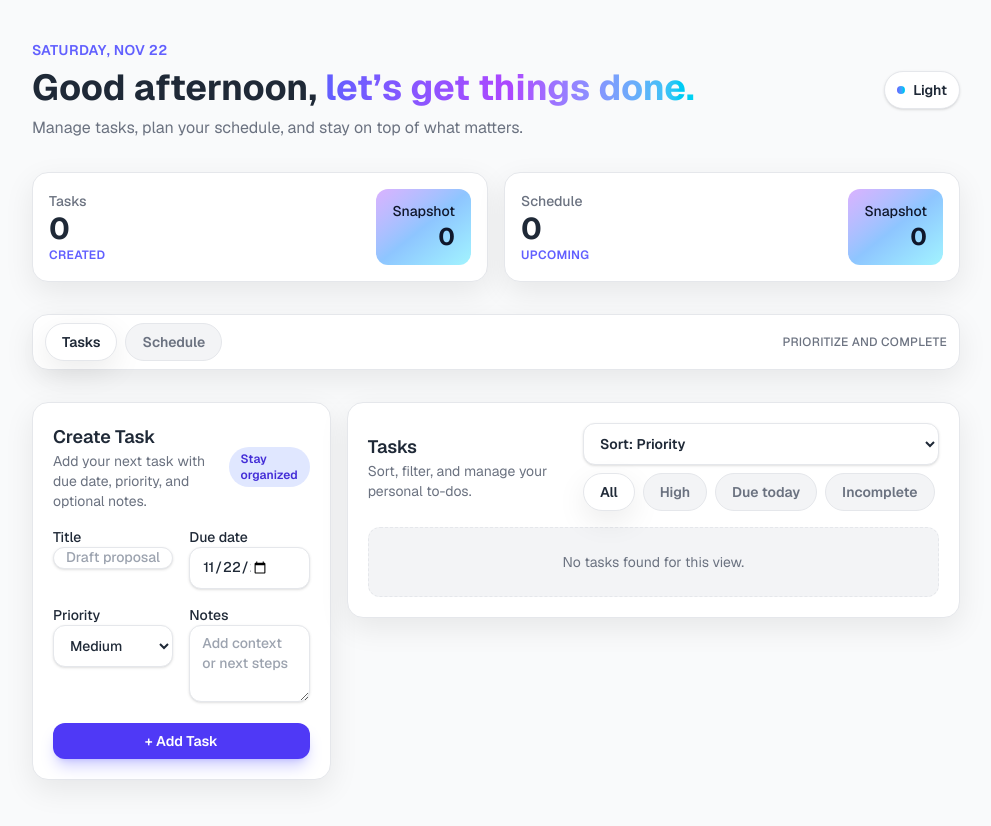
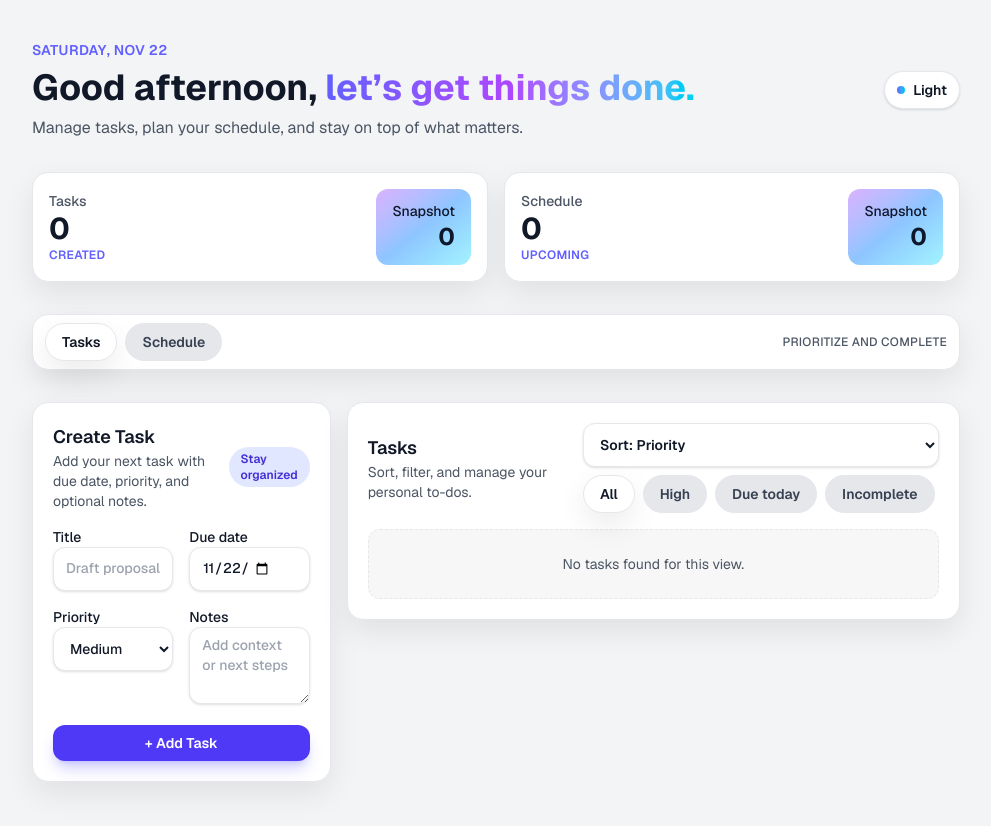
Before and after one commit to bbg-96/logme, a Next.js app: page / in a window 1280 px wide. Shown: the top 826 px of the page, without its empty margins (144-1135 px from the left). Built offline with nearby package versions, Linux system fonts and the light colour scheme.

Commit message:
Polish themes and input styling

```diff
--- a/app/globals.css
+++ b/app/globals.css
@@ -13,36 +13,52 @@
 */
 :root {
   color-scheme: light;
-  --bg: #f9fafb;
-  --card: #ffffff;
-  --card-muted: #f3f4f6;
-  --text: #1f2937;
-  --text-muted: #6b7280;
-  --muted: #9ca3af;
-  --border: #e5e7eb;
-  --shadow-soft: 0 10px 30px rgba(0, 0, 0, 0.08);
-  --shadow-strong: 0 12px 32px rgba(0, 0, 0, 0.12);
-  --input: #ffffff;
-  --tab-inactive: #f3f4f6;
-  --tab-active: #ffffff;
+  --color-bg-page: #f3f4f6;
+  --color-bg-card: #ffffff;
+  --color-bg-subtle: #f7f7f8;
+  --color-text-primary: #111827;
+  --color-text-muted: #4b5563;
+  --color-text-placeholder: #9ca3af;
+  --color-border-subtle: #e5e7eb;
+  --color-shadow-soft: 0 12px 30px rgba(0, 0, 0, 0.08);
+  --color-shadow-strong: 0 14px 36px rgba(0, 0, 0, 0.12);
+  --color-input: #ffffff;
+  --color-tab-inactive: #e5e7eb;
+  --color-tab-active: #ffffff;
+  --color-tab-text: #374151;
+  --color-badge-high-bg: #fee2e2;
+  --color-badge-high-text: #dc2626;
+  --color-badge-medium-bg: #fef9c3;
+  --color-badge-medium-text: #b45309;
+  --color-badge-low-bg: #dcfce7;
+  --color-badge-low-text: #15803d;
+  --color-list-surface: #f9fafb;
 }
 
 :root.dark,
 [data-theme="dark"] {
   /* Dark palette is isolated so light tokens never leak */
   color-scheme: dark;
-  --bg: #0d0d10;
-  --card: #0f1117;
-  --card-muted: #1f2937;
-  --text: #f9fafb;
-  --text-muted: #a1a1aa;
-  --muted: #71717a;
-  --border: #2a2a2d;
-  --shadow-soft: 0 10px 30px rgba(0, 0, 0, 0.45);
-  --shadow-strong: 0 12px 32px rgba(0, 0, 0, 0.6);
-  --input: #0f1117;
-  --tab-inactive: #1f2937;
-  --tab-active: #374151;
+  --color-bg-page: #0d0d10;
+  --color-bg-card: #0f1117;
+  --color-bg-subtle: #171a22;
+  --color-text-primary: #f9fafb;
+  --color-text-muted: #a1a1aa;
+  --color-text-placeholder: #71717a;
+  --color-border-subtle: #2a2a2d;
+  --color-shadow-soft: 0 12px 30px rgba(0, 0, 0, 0.45);
+  --color-shadow-strong: 0 14px 36px rgba(0, 0, 0, 0.6);
+  --color-input: #0f1117;
+  --color-tab-inactive: #1f2937;
+  --color-tab-active: #171923;
+  --color-tab-text: #e5e7eb;
+  --color-badge-high-bg: #7f1d1d;
+  --color-badge-high-text: #fecdd3;
+  --color-badge-medium-bg: #78350f;
+  --color-badge-medium-text: #fcd34d;
+  --color-badge-low-bg: #064e3b;
+  --color-badge-low-text: #bbf7d0;
+  --color-list-surface: #11131b;
 }
 
 * {
@@ -52,31 +68,31 @@
 body {
   font-family: var(--font-geist-sans), system-ui, -apple-system, "Segoe UI", sans-serif;
   min-height: 100vh;
-  background-color: var(--bg);
-  color: var(--text);
+  background-color: var(--color-bg-page);
+  color: var(--color-text-primary);
   transition: background-color 200ms ease, color 200ms ease;
 }
 
 /* Card shell used across dashboard containers */
 .card-surface {
-  background-color: var(--card);
-  border: 1px solid var(--border);
+  background-color: var(--color-bg-card);
+  border: 1px solid var(--color-border-subtle);
   border-radius: 1rem;
-  box-shadow: var(--shadow-soft);
+  box-shadow: var(--color-shadow-soft);
 }
 
 /* Shared tab styling keeps layout consistent while colors come from tokens */
 .tab-button {
   @apply relative inline-flex items-center gap-2 rounded-full px-4 py-2 text-sm font-semibold transition focus-visible:ring-2 focus-visible:ring-indigo-500;
-  color: var(--text-muted);
-  background-color: var(--tab-inactive);
-  border: 1px solid var(--border);
+  color: var(--color-tab-text);
+  background-color: var(--color-tab-inactive);
+  border: 1px solid var(--color-border-subtle);
 }
 
 .tab-button.is-active {
-  color: var(--text);
-  background-color: var(--tab-active);
-  box-shadow: var(--shadow-soft);
+  color: var(--color-text-primary);
+  background-color: var(--color-tab-active);
+  box-shadow: var(--color-shadow-soft);
 }
 
 /* Input primitives stay visually identical aside from color tokens */
@@ -87,17 +103,17 @@ input[type="text"],
 input[type="date"],
 input[type="time"] {
   @apply box-border w-full rounded-xl border text-[14px] leading-[1.4] shadow-sm transition focus:outline-none focus:ring-2 focus:ring-indigo-500/70;
-  background-color: var(--input);
-  border-color: var(--border);
-  color: var(--text);
+  background-color: var(--color-input);
+  border-color: var(--color-border-subtle);
+  color: var(--color-text-primary);
   padding-left: 0.75rem;
   padding-right: 0.75rem;
+  min-height: 44px;
 }
 
 textarea,
 select,
 input[type="text"] {
-  min-height: 42px;
   padding-top: 0.5rem;
   padding-bottom: 0.5rem;
 }
@@ -108,20 +124,48 @@ input[type="text"] {
 */
 input[type="date"],
 input[type="time"] {
-  height: 42px;
-  font-size: 14px;
-  line-height: 1.4;
-  padding-top: 0.25rem;
-  padding-bottom: 0.25rem;
-  padding-right: 2.5rem;
   appearance: none;
+  -webkit-appearance: none;
+  font-size: 14px !important;
+  line-height: 1.4 !important;
+  height: 44px !important;
+  min-height: 44px !important;
+  padding: 0 0.75rem !important;
+  padding-right: 2.5rem !important;
   background-position: right 0.75rem center;
   background-repeat: no-repeat;
 }
 
+input[type="date"]::-webkit-date-and-time-value,
+input[type="time"]::-webkit-date-and-time-value {
+  min-height: 44px;
+  padding: 4px 0;
+}
+
+::-webkit-calendar-picker-indicator {
+  padding: 0 !important;
+  margin-left: 6px !important;
+}
+
 input::placeholder,
 textarea::placeholder {
-  color: var(--muted);
+  color: var(--color-text-placeholder);
+}
+
+/* Priority badges pick up semantic theme tokens */
+.badge-high {
+  background-color: var(--color-badge-high-bg);
+  color: var(--color-badge-high-text);
+}
+
+.badge-medium {
+  background-color: var(--color-badge-medium-bg);
+  color: var(--color-badge-medium-text);
+}
+
+.badge-low {
+  background-color: var(--color-badge-low-bg);
+  color: var(--color-badge-low-text);
 }
 
 /* Badge + gradient helpers */
--- a/app/page.tsx
+++ b/app/page.tsx
@@ -70,7 +70,7 @@ export default function HomePage() {
 
   const tabClass = (tab: "tasks" | "schedule") =>
     `tab-button ${activeTab === tab ? "is-active" : ""} ${
-      activeTab === tab ? "shadow-[0_10px_24px_var(--shadow-soft)]" : "hover:shadow-sm"
+      activeTab === tab ? "shadow-[0_10px_24px_var(--color-shadow-soft)]" : "hover:shadow-sm"
     }`;
 
   return (
@@ -94,13 +94,13 @@ export default function HomePage() {
             Schedule
           </button>
         </div>
-        <p className="text-xs font-medium uppercase tracking-wide text-[var(--text-muted)]">
+        <p className="text-xs font-medium uppercase tracking-wide text-[var(--color-text-muted)]">
           {activeTab === "tasks" ? "Prioritize and complete" : "Plan your day"}
         </p>
       </div>
 
       {!isReady ? (
-        <div className="card-surface animate-pulse p-6 text-sm text-[var(--text-muted)]">
+        <div className="card-surface animate-pulse p-6 text-sm text-[var(--color-text-muted)]">
           Loading your dashboard...
         </div>
       ) : (
@@ -144,11 +144,11 @@ function SummaryCard({
   return (
     <div className="card-surface flex items-center justify-between p-4">
       <div>
-        <p className="text-sm font-medium text-[var(--text-muted)]">{label}</p>
-        <p className="text-3xl font-bold text-[var(--text)]">{primary}</p>
+        <p className="text-sm font-medium text-[var(--color-text-muted)]">{label}</p>
+        <p className="text-3xl font-bold text-[var(--color-text-primary)]">{primary}</p>
         <p className="text-xs font-semibold uppercase tracking-wide text-indigo-500">{description}</p>
       </div>
-      <div className="rounded-xl bg-gradient-to-br from-purple-300 via-blue-300 to-cyan-200 px-4 py-3 text-right text-slate-900 shadow-[0_12px_30px_var(--shadow-soft)] dark:from-indigo-500 dark:via-purple-500 dark:to-cyan-400 dark:text-white dark:shadow-[0_14px_32px_var(--shadow-strong)]">
+      <div className="rounded-xl bg-gradient-to-br from-purple-300 via-blue-300 to-cyan-200 px-4 py-3 text-right text-slate-900 shadow-[0_12px_30px_var(--color-shadow-soft)] dark:from-indigo-500 dark:via-purple-500 dark:to-cyan-400 dark:text-white dark:shadow-[0_14px_32px_var(--color-shadow-strong)]">
         <p className="text-sm font-medium">Snapshot</p>
         <p className="text-2xl font-bold">{accent}</p>
       </div>
--- a/components/common/greeting.tsx
+++ b/components/common/greeting.tsx
@@ -22,10 +22,10 @@ export function Greeting() {
   return (
     <div className="flex flex-col gap-2">
       <p className="text-sm font-semibold uppercase tracking-wide text-indigo-500">{dateLabel}</p>
-      <h1 className="text-3xl font-bold text-[var(--text)] sm:text-4xl">
+      <h1 className="text-3xl font-bold text-[var(--color-text-primary)] sm:text-4xl">
         {greeting}, <span className="text-gradient">let’s get things done.</span>
       </h1>
-      <p className="text-base text-[var(--text-muted)]">
+      <p className="text-base text-[var(--color-text-muted)]">
         Manage tasks, plan your schedule, and stay on top of what matters.
       </p>
     </div>
--- a/components/common/theme-toggle.tsx
+++ b/components/common/theme-toggle.tsx
@@ -10,7 +10,7 @@ export function ThemeToggle() {
       type="button"
       onClick={toggleTheme}
       disabled={!isReady}
-      className="inline-flex items-center gap-2 rounded-full border border-[color:var(--border)] bg-[var(--card)] px-3 py-2 text-sm font-semibold text-[var(--text)] shadow-sm transition hover:-translate-y-0.5 hover:shadow-md focus-visible:ring-2 focus-visible:ring-indigo-500 disabled:opacity-70"
+      className="inline-flex items-center gap-2 rounded-full border border-[color:var(--color-border-subtle)] bg-[var(--color-bg-card)] px-3 py-2 text-sm font-semibold text-[var(--color-text-primary)] shadow-sm transition hover:-translate-y-0.5 hover:shadow-md focus-visible:ring-2 focus-visible:ring-indigo-500 disabled:opacity-70"
       aria-label="Toggle theme"
     >
       <span className="h-2 w-2 rounded-full bg-gradient-to-r from-indigo-500 to-cyan-400" aria-hidden />
--- a/components/tasks/task-form.tsx
+++ b/components/tasks/task-form.tsx
@@ -36,13 +36,13 @@ export function TaskForm({ onCreate }: Props) {
   return (
     <form
       onSubmit={handleSubmit}
-      className="card-surface space-y-4 p-5 transition hover:-translate-y-0.5 hover:shadow-[var(--shadow-strong)]"
+      className="card-surface space-y-4 p-5 transition hover:-translate-y-0.5 hover:shadow-[var(--color-shadow-strong)]"
       aria-label="Create a new task"
     >
       <div className="flex items-center justify-between gap-3">
         <div>
-          <h2 className="text-lg font-semibold text-[var(--text)]">Create Task</h2>
-          <p className="text-sm text-[var(--text-muted)]">Add your next task with due date, priority, and optional notes.</p>
+          <h2 className="text-lg font-semibold text-[var(--color-text-primary)]">Create Task</h2>
+          <p className="text-sm text-[var(--color-text-muted)]">Add your next task with due date, priority, and optional notes.</p>
         </div>
         <span className="rounded-full bg-indigo-100 px-3 py-1 text-xs font-semibold text-indigo-700 dark:bg-indigo-900/50 dark:text-indigo-200">
           Stay organized
@@ -50,7 +50,7 @@ export function TaskForm({ onCreate }: Props) {
       </div>
 
       <div className="grid grid-cols-1 gap-4 sm:grid-cols-2">
-        <label className="space-y-1 text-sm font-medium text-[var(--text)]">
+        <label className="space-y-1 text-sm font-medium text-[var(--color-text-primary)]">
           Title
           <input
             required
@@ -61,7 +61,7 @@ export function TaskForm({ onCreate }: Props) {
           />
         </label>
 
-        <label className="space-y-1 text-sm font-medium text-[var(--text)]">
+        <label className="space-y-1 text-sm font-medium text-[var(--color-text-primary)]">
           Due date
           <input
             required
@@ -75,7 +75,7 @@ export function TaskForm({ onCreate }: Props) {
       </div>
 
       <div className="grid grid-cols-1 gap-4 sm:grid-cols-2">
-        <label className="space-y-1 text-sm font-medium text-[var(--text)]">
+        <label className="space-y-1 text-sm font-medium text-[var(--color-text-primary)]">
           Priority
           <select
             value={priority}
@@ -88,7 +88,7 @@ export function TaskForm({ onCreate }: Props) {
           </select>
         </label>
 
-        <label className="space-y-1 text-sm font-medium text-[var(--text)]">
+        <label className="space-y-1 text-sm font-medium text-[var(--color-text-primary)]">
           Notes
           <textarea
             value={notes}
@@ -102,7 +102,7 @@ export function TaskForm({ onCreate }: Props) {
 
       <button
         type="submit"
-        className="inline-flex w-full items-center justify-center gap-2 rounded-xl bg-indigo-600 px-4 py-2 text-sm font-semibold text-white shadow-lg shadow-indigo-500/30 transition hover:bg-indigo-500 focus-visible:ring-2 focus-visible:ring-indigo-500 focus-visible:ring-offset-2 focus-visible:ring-offset-[var(--card)] disabled:opacity-50"
+        className="inline-flex w-full items-center justify-center gap-2 rounded-xl bg-indigo-600 px-4 py-2 text-sm font-semibold text-white shadow-lg shadow-indigo-500/30 transition hover:bg-indigo-500 focus-visible:ring-2 focus-visible:ring-indigo-500 focus-visible:ring-offset-2 focus-visible:ring-offset-[var(--color-bg-card)] disabled:opacity-50"
         aria-label="Add task"
       >
         + Add Task
--- a/components/tasks/task-list.tsx
+++ b/components/tasks/task-list.tsx
@@ -39,14 +39,14 @@ export function TaskList({ tasks, onToggleComplete, onDelete }: Props) {
   }, [filter, sortBy, tasks, today]);
 
   const filterTabClass = (key: string) =>
-    `tab-button ${filter === key ? "is-active shadow-[0_10px_24px_var(--shadow-soft)]" : "hover:shadow-sm"}`;
+    `tab-button ${filter === key ? "is-active shadow-[0_10px_24px_var(--color-shadow-soft)]" : "hover:shadow-sm"}`;
 
   return (
     <div className="card-surface space-y-4 p-5">
       <div className="flex flex-col gap-3 sm:flex-row sm:items-center sm:justify-between">
         <div>
-          <h2 className="text-lg font-semibold text-[var(--text)]">Tasks</h2>
-          <p className="text-sm text-[var(--text-muted)]">Sort, filter, and manage your personal to-dos.</p>
+          <h2 className="text-lg font-semibold text-[var(--color-text-primary)]">Tasks</h2>
+          <p className="text-sm text-[var(--color-text-muted)]">Sort, filter, and manage your personal to-dos.</p>
         </div>
 
         <div className="flex flex-wrap items-center gap-2">
@@ -81,7 +81,7 @@ export function TaskList({ tasks, onToggleComplete, onDelete }: Props) {
 
       <div className="grid grid-cols-1 gap-3">
         {filteredTasks.length === 0 && (
-          <div className="rounded-xl border border-dashed border-[color:var(--border)] bg-[var(--card-muted)] p-6 text-center text-sm text-[var(--text-muted)]">
+          <div className="rounded-xl border border-dashed border-[color:var(--color-border-subtle)] bg-[var(--color-bg-subtle)] p-6 text-center text-sm text-[var(--color-text-muted)]">
             No tasks found for this view.
           </div>
         )}
@@ -89,7 +89,7 @@ export function TaskList({ tasks, onToggleComplete, onDelete }: Props) {
         {filteredTasks.map((task) => (
           <article
             key={task.id}
-            className="flex flex-col gap-4 rounded-xl border border-[color:var(--border)] bg-[var(--card)] p-4 shadow-sm transition hover:-translate-y-0.5 hover:shadow-[var(--shadow-soft)]"
+            className="flex flex-col gap-4 rounded-xl border border-[color:var(--color-border-subtle)] bg-[var(--color-list-surface)] p-4 shadow-sm transition hover:-translate-y-0.5 hover:shadow-[var(--color-shadow-soft)]"
           >
             <div className="flex flex-col gap-2 sm:flex-row sm:items-start sm:justify-between">
               <div className="flex items-start gap-3">
@@ -98,20 +98,20 @@ export function TaskList({ tasks, onToggleComplete, onDelete }: Props) {
                   type="checkbox"
                   checked={task.completed}
                   onChange={() => onToggleComplete(task.id)}
-                  className="mt-1 h-5 w-5 rounded border-[color:var(--border)] text-indigo-600 focus:ring-indigo-500"
+                  className="mt-1 h-5 w-5 rounded border-[color:var(--color-border-subtle)] text-indigo-600 focus:ring-indigo-500"
                 />
                 <div>
                   <label
                     htmlFor={`task-${task.id}`}
                     className={`text-base font-semibold ${
-                      task.completed ? "text-[var(--muted)] line-through" : "text-[var(--text)]"
+                      task.completed ? "text-[var(--color-text-muted)] line-through" : "text-[var(--color-text-primary)]"
                     }`}
                   >
                     {task.title}
                   </label>
-                  <div className="mt-1 flex flex-wrap items-center gap-2 text-xs text-[var(--text-muted)]">
+                  <div className="mt-1 flex flex-wrap items-center gap-2 text-xs text-[var(--color-text-muted)]">
                     <PriorityBadge priority={task.priority} />
-                    <span className="inline-flex items-center gap-1 rounded-full bg-[var(--card-muted)] px-2 py-1">
+                    <span className="inline-flex items-center gap-1 rounded-full bg-[var(--color-bg-subtle)] px-2 py-1">
                       Due {new Date(task.dueDate).toLocaleDateString(undefined, { month: "short", day: "numeric" })}
                     </span>
                     {task.completed && <span className="text-emerald-500">Completed</span>}
@@ -129,7 +129,9 @@ export function TaskList({ tasks, onToggleComplete, onDelete }: Props) {
               </div>
             </div>
 
-            {task.notes && <p className="rounded-xl bg-[var(--card-muted)] px-3 py-2 text-sm text-[var(--text)]">{task.notes}</p>}
+            {task.notes && (
+              <p className="rounded-xl bg-[var(--color-bg-subtle)] px-3 py-2 text-sm text-[var(--color-text-primary)]">{task.notes}</p>
+            )}
           </article>
         ))}
       </div>
@@ -139,12 +141,12 @@ export function TaskList({ tasks, onToggleComplete, onDelete }: Props) {
 
 function PriorityBadge({ priority }: { priority: Priority }) {
   const classes: Record<Priority, string> = {
-    high: "bg-rose-100 text-rose-700 dark:bg-rose-900/50 dark:text-rose-200",
-    medium: "bg-amber-100 text-amber-700 dark:bg-amber-900/50 dark:text-amber-200",
-    low: "bg-emerald-100 text-emerald-700 dark:bg-emerald-900/50 dark:text-emerald-200",
+    high: "badge-high",
+    medium: "badge-medium",
+    low: "badge-low",
   };
   return (
-    <span className={`inline-flex items-center gap-1 rounded-full px-3 py-1 text-xs font-semibold ${classes[priority]}`}>
+    <span className={`inline-flex items-center gap-1 rounded-full px-3 py-1 text-xs font-semibold shadow-sm ${classes[priority]}`}>
       {priority === "high" && "⬆"}
       {priority === "medium" && "⬅"}
       {priority === "low" && "⬇"}
```
Also changed, not shown: components/schedule/schedule-form.tsx (+8 -8 lines), components/schedule/schedule-list.tsx (+9 -9 lines).
